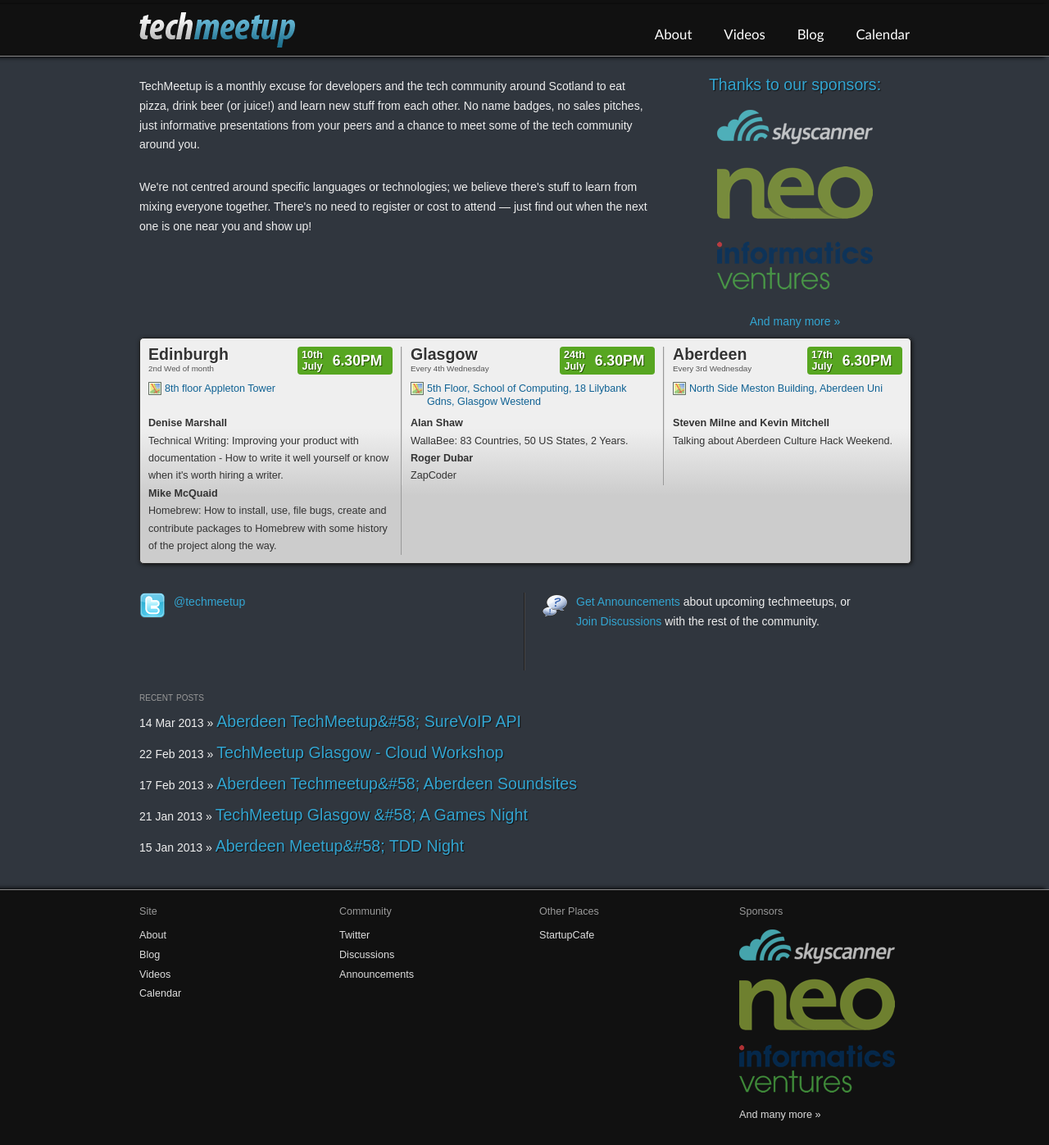
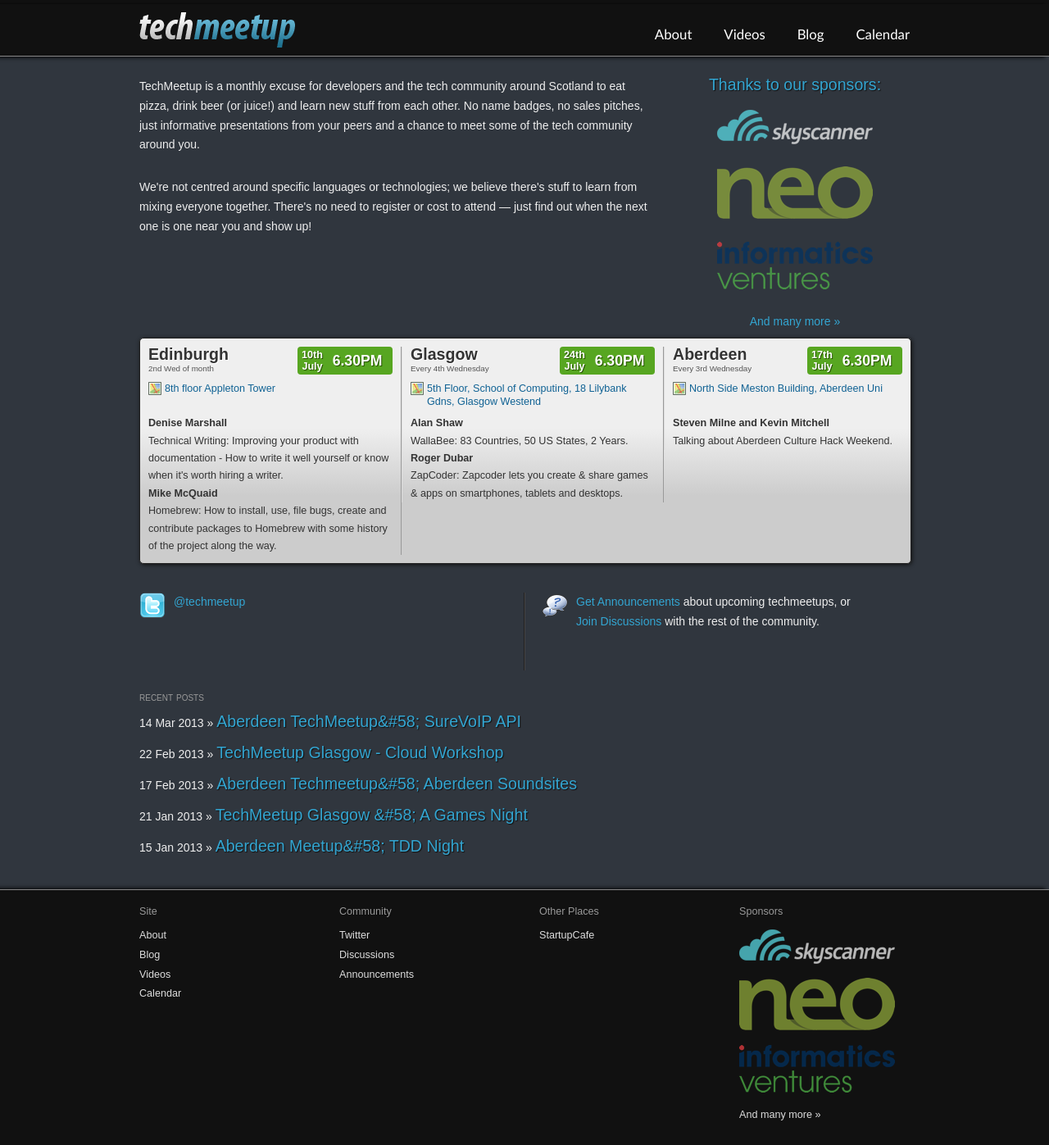
Before and after one commit to techmeetup/techmeetup.co.uk, a Jekyll site: the page built from index.html, in a window 1280 px wide. Shown: the whole page at 82% size. Built offline with Jekyll 4.4.1, drawn with Linux system fonts in a browser that asks for light colours; Markdown is read by kramdown in place of the engine named in the settings.

Commit message:
Glasgow July: Zapcoder update

```diff
--- a/index.html
+++ b/index.html
@@ -65,7 +65,7 @@
       WallaBee: 83 Countries, 50 US States, 2 Years.<br />
 
       <strong>Roger Dubar</strong><br />
-      ZapCoder      <br />
+      ZapCoder: Zapcoder lets you create &amp; share games &amp; apps on smartphones, tablets and desktops.       <br />
 
 
     </p>
```
